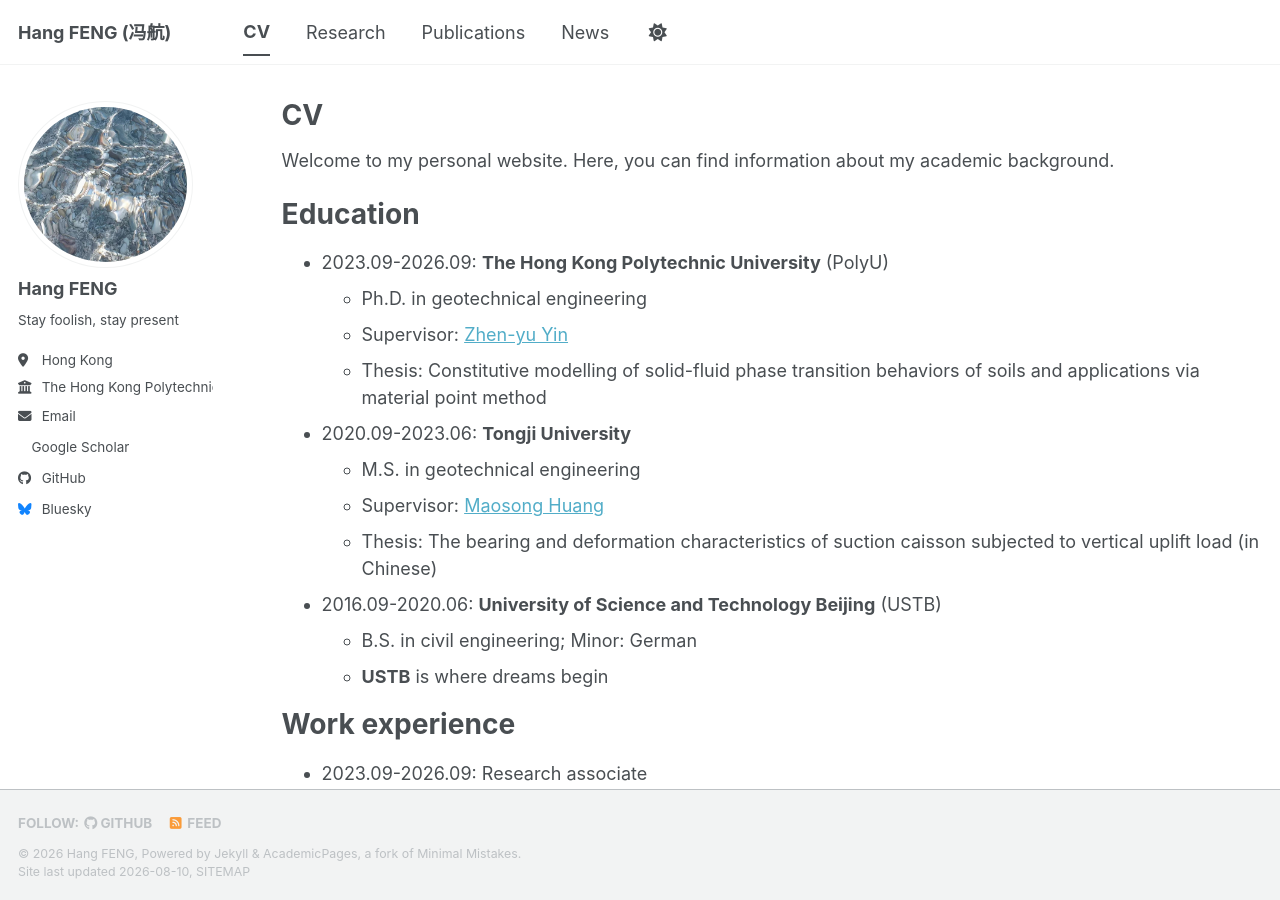
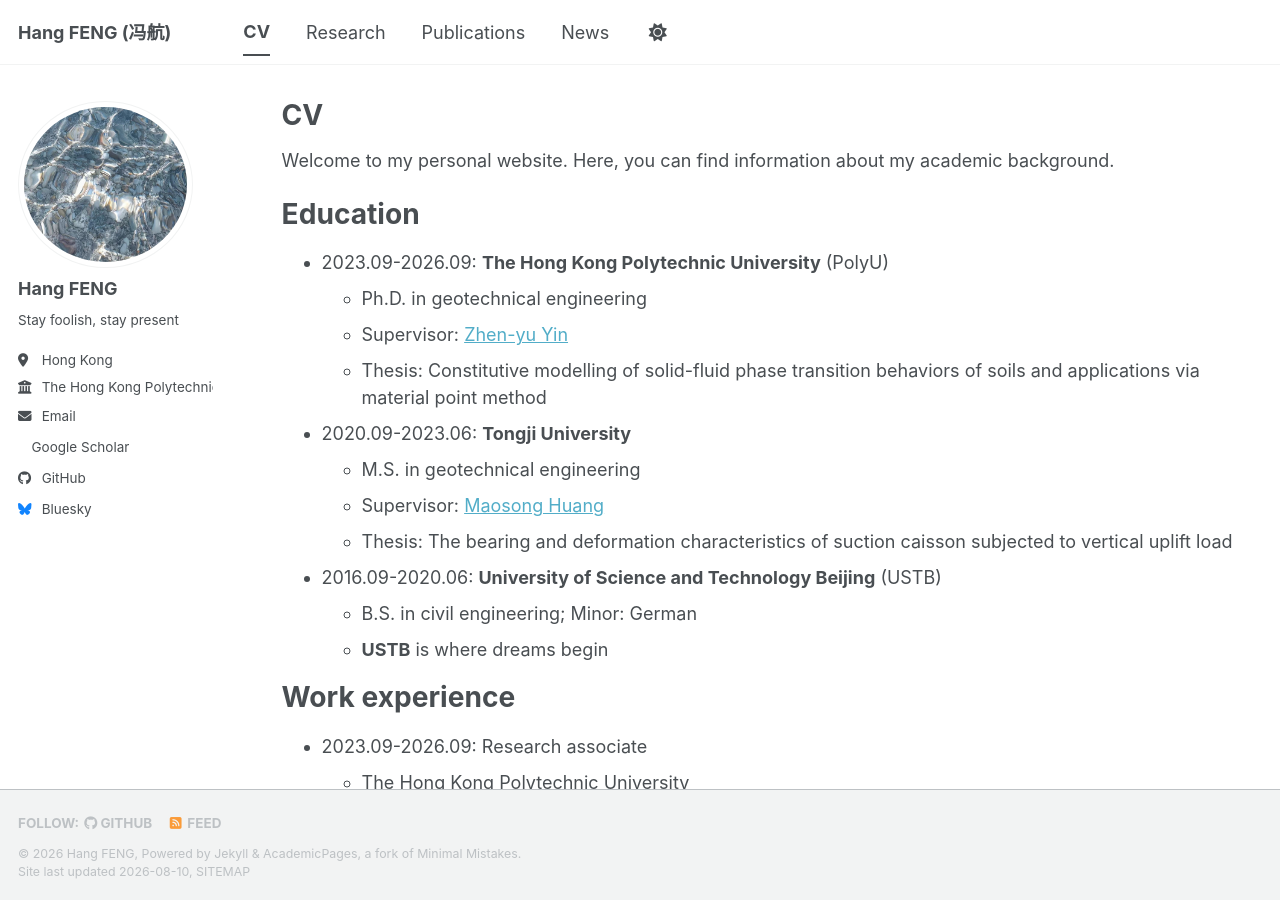
Before and after one commit to fenghang454/fenghang454.github.io, a Jekyll site: the page built from _pages/cv.md, in a window 1280 px wide and 900 px high. Built offline with Jekyll 4.4.1, drawn with Linux system fonts in a browser that asks for light colours; a style sheet for code colours, icons or effects is not loaded.

Commit message:
Update cv.md

```diff
--- a/_pages/cv.md
+++ b/_pages/cv.md
@@ -18,7 +18,7 @@ Education
 * 2020.09-2023.06: **Tongji University**
   * M.S. in geotechnical engineering
   * Supervisor: [Maosong Huang](https://geotec.tongji.edu.cn/hms/main.psp)
-  * Thesis: The bearing and deformation characteristics of suction caisson subjected to vertical uplift load (in Chinese)
+  * Thesis: The bearing and deformation characteristics of suction caisson subjected to vertical uplift load
 * 2016.09-2020.06: **University of Science and Technology Beijing** (USTB)
   * B.S. in civil engineering; Minor: German
   * **USTB** is where dreams begin
```
